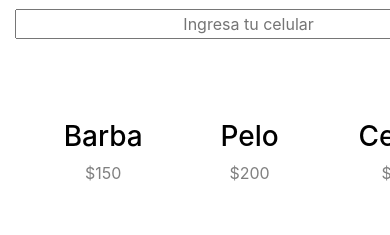
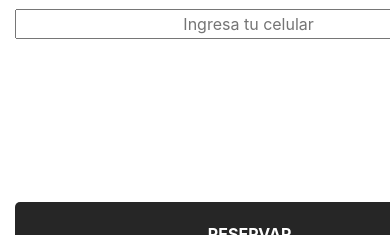
Before and after one commit to lauta3011/barbas, a React (Create React App) app in the folder client/: page / in a window 390 px wide. Shown: the part 1700-1935 px from the top of the page. Built offline with nearby package versions, Linux system fonts and the light colour scheme; no server answers.

Commit message:
reverting merge with master

```diff
--- a/client/src/BaseStyle.css
+++ b/client/src/BaseStyle.css
@@ -49,7 +49,7 @@
         padding-top: 50%
     }
     .Servicios{
-        height: 110% !important;
+        height: 120% !important;
     }
     .Container .title, .react-calendar, .inputs, .inputs .timePicker, input[type=text]{
         width: 100% !important;
@@ -88,31 +88,17 @@
         width: 100% !important;
     }
     .AboutUs{
-        top: 210% !important;
+        top: 220% !important;
     }
     .AboutUs .title{
         width: 80% !important;
         left: 10% !important;
     }
     .Showroom{
-        top: 310% !important;
-    }
-    .Showroom .Container{
-        margin: 12% 5% 5% 0 !important;
-    }
-    .Galeria{
-        overflow: scroll !important;
-        margin-left: 0 !important;
-    }
-    .Galeria .FlechaGaleria{
-        display: none !important;
-    }
-    .Showroom img{
-        width: 460px !important;
-        height: 510px !important;
+        top: 320% !important;
     }
     .Footer{
-        top: 410% !important;
+        top: 420% !important;
     }
     .Footer .Logo{
         width: 40% !important;
@@ -125,14 +111,11 @@
         margin-top: 0 !important;
     }
     .Footer h3{
-        margin-top: 45% !important;
+        margin-top: 35% !important;
     }
 }
-/* media queries ended  */
 
-.ModelMobile{
-    display: none;
-}
+    /* media queries ended  */
 
 .Logo h3{
     font-size: 90%;
@@ -374,7 +357,7 @@
 .Footer{
     position: absolute;
     width: 100%;
-    height: 31%;
+    height: 30%;
     top: 400%;
     background-color: black;
 }
--- a/client/src/ModelMobile.jsx
+++ b/client/src/ModelMobile.jsx
@@ -6,9 +6,9 @@
     render() {
         return (
             <div className="ModelMobile">
-                <InfoMobile isChecked={() => this.props.handleAddService("Barba","$150")} isUnchecked={() => this.props.handleRemoveService("Barba","$150")} title="Barba" desc="$150" serviceType="barba"/>
-                <InfoMobile isChecked={() => this.props.handleAddService("Pelo","$200")} isUnchecked={() => this.props.handleRemoveService("Pelo","$200")}  title="Pelo" desc="$200" serviceType="cortePelo"/>
-                <InfoMobile isChecked={() => this.props.handleAddService("Cejas","$70")} isUnchecked={() => this.props.handleRemoveService("Cejas","$70")}  title="Cejas" desc="$70" serviceType="cejas"/>
+                <InfoMobile type="Pelo" price="$250"/>
+                <InfoMobile type="Barba" price="$100"/>
+                <InfoMobile type="Cejas" price="$70"/>
             </div>
         );
     }
```
